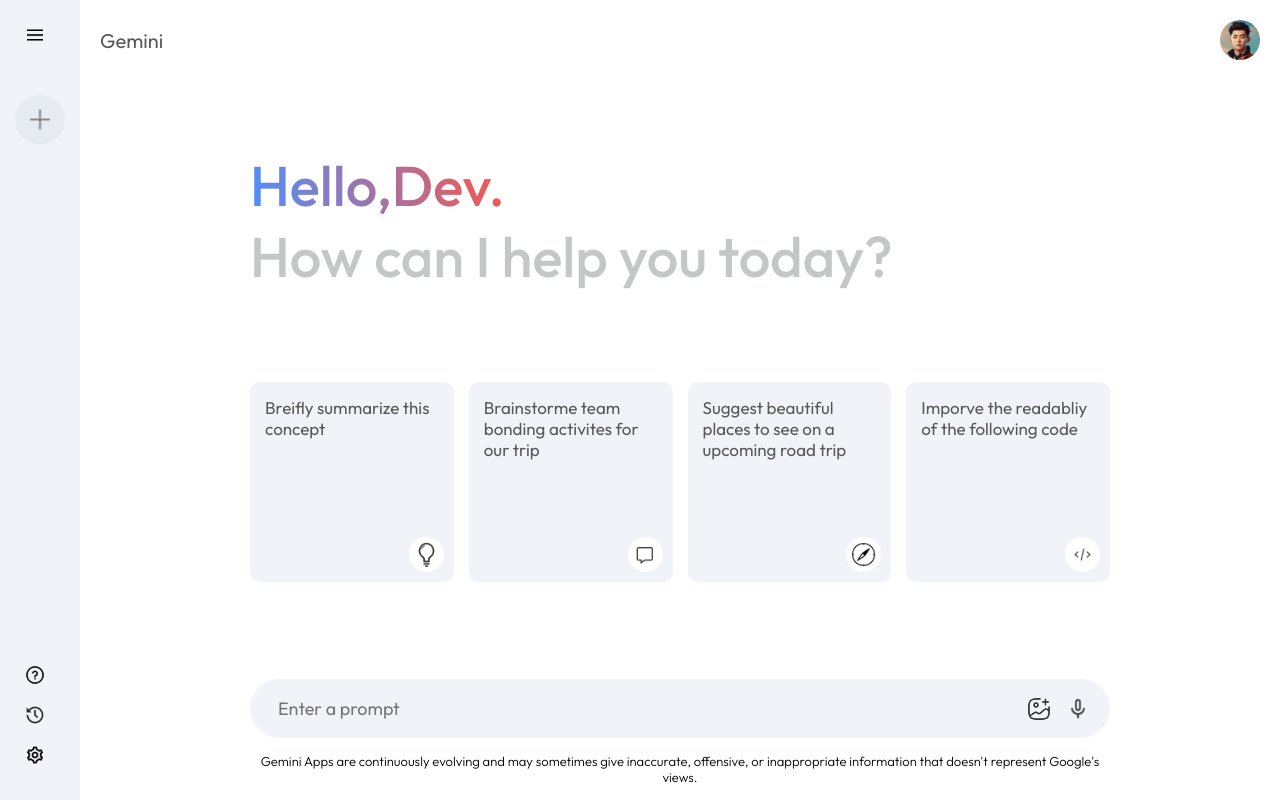
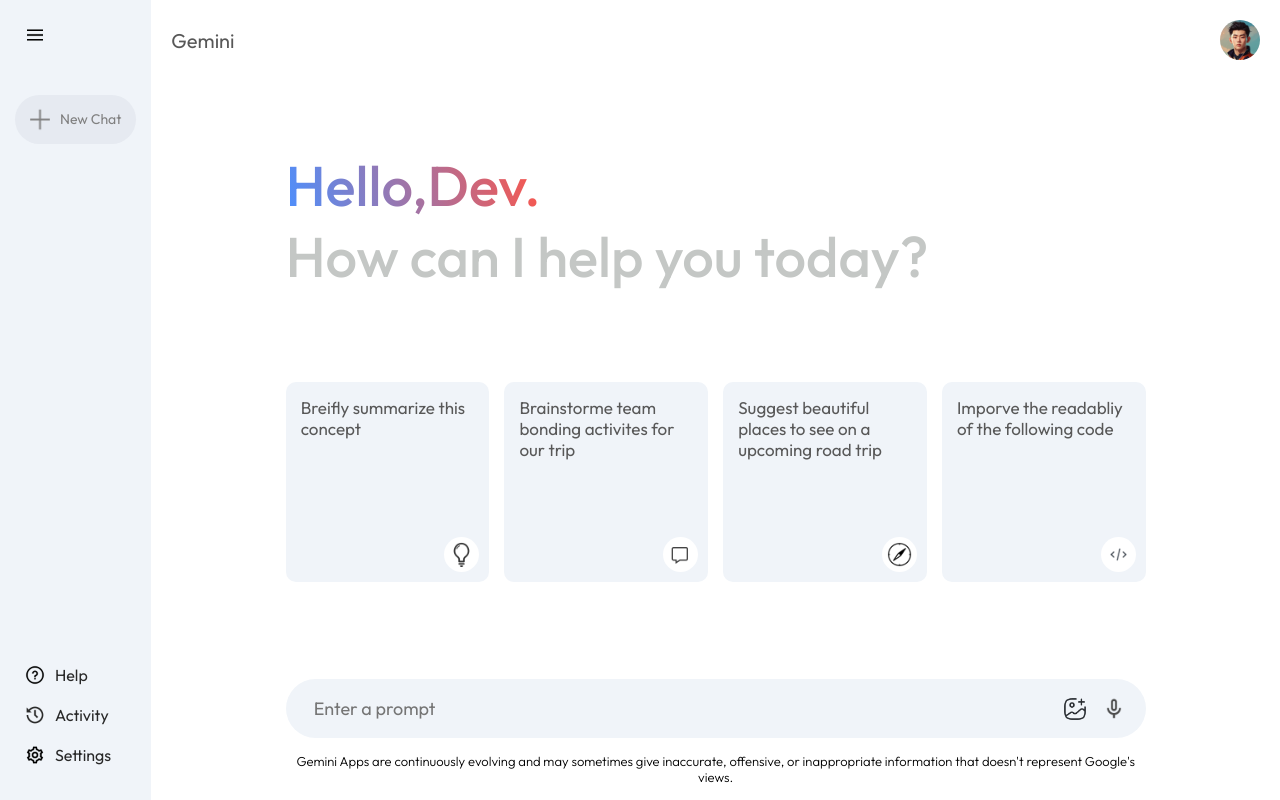
Before and after one commit to Ronit-Mahawar/GeminiReact, a React (Vite) app in the folder GeminiClone/: page / in a window 1280 px wide. Built offline with nearby package versions, Linux system fonts and the light colour scheme; a web font is replaced by a local one.

Commit message:
Setextended

```diff
--- a/GeminiClone/src/Components/Sidebar/Sidebar.jsx
+++ b/GeminiClone/src/Components/Sidebar/Sidebar.jsx
@@ -6,7 +6,7 @@
 const Sidebar = () => {
 
     const { setRecentPrompt,prevPrompt,AskQuestion,newChat } = useContext(Context);
-    const [extended,Setextened]= useState(false);
+    const [extended,Setextened]= useState(true);
 
     const loadPrompt=async(prompt)=>{
         setRecentPrompt(prompt)
```
